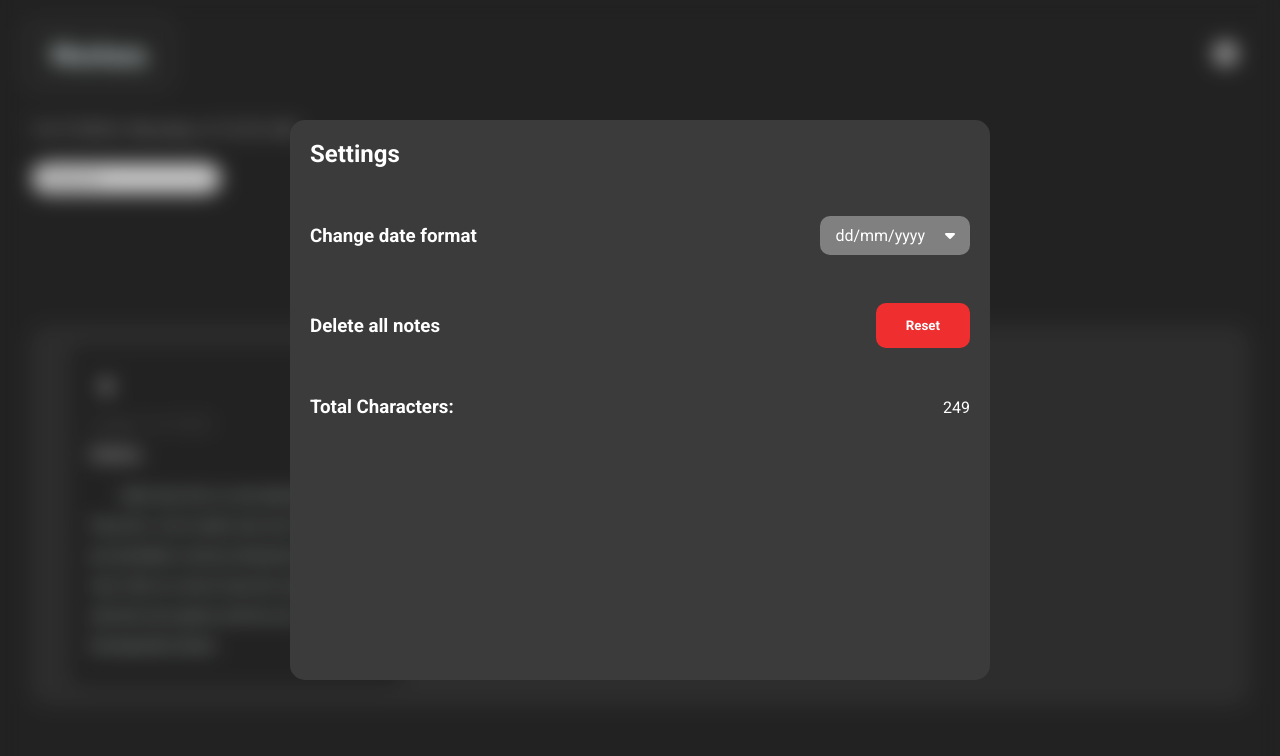
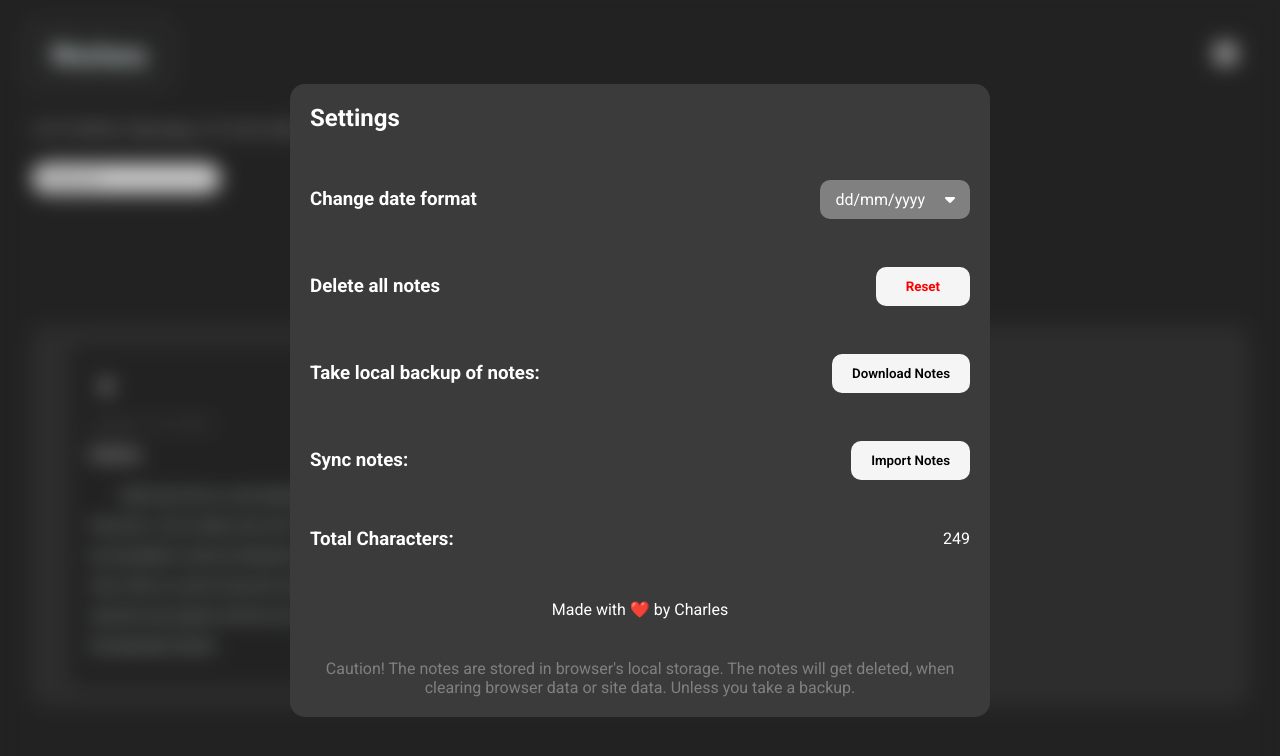
Before and after one commit to Charles7458/Note-App, a React (Vite) app: page / in a window 1280 px wide. Both pictures are taken after a click on the button 1225 px from the left and 54 px from the top of the page. Shown: the top 756 px of the page. Built offline with nearby package versions, Linux system fonts and the light colour scheme.

Commit message:
trial for import/export

```diff
--- a/src/NoteApp.jsx
+++ b/src/NoteApp.jsx
@@ -106,7 +106,6 @@ function NoteApp() {
 
     const [notes, dispatch] = useReducer(noteReducer, JSON.parse(localStorage.getItem("notes")) || initialNotes);
     const nextId = notes.length;
-    const numPages = nextId/LIMIT;
     const [page, setPage] = useState(1);
     const [showSettings, setShowSettings] = useState(false);
     const [showPopup, setShowPopup] = useState(false);
@@ -210,8 +209,73 @@ function NoteApp() {
         localStorage.clear();
         location.reload();
     }
+
+    function handleReplace(newNotes){
+        dispatch(
+            {
+                type: "replace",
+                notes: newNotes
+            }
+        )
+    }
+
     const checklistItems = ['Finish notes app', 'implement checklist', 'meet my friend'];
 
+    function downloadNotes() {
+        const json = JSON.stringify(notes.toReversed(),null, 2);
+        const blob = new Blob([json], {type: "application/json"});
+        const url = URL.createObjectURL(blob);
+
+        const a = document.createElement("a");
+        a.href = url;
+        a.download = "my-notes.json";
+        a.click();
+        URL.revokeObjectURL(url);
+    }
+
+    function importNotes(importedNotes) {
+
+        console.log("importNotes function running")
+
+        let currId = nextId;
+        let tempNotes = [];
+        console.log("import length: "+importedNotes.length)
+        console.log("notes length: "+notes.length)
+        for(let i=0;i<importedNotes.length;i++){
+
+            let note = importedNotes[i];
+            let prototype = Object.getPrototypeOf(notes[0])
+            try{
+                if(Object.getPrototypeOf(importedNotes[i]) == prototype){
+                    note.id = currId;
+                    console.log(tempNotes.push(note));
+                    currId++;
+                    console.log("note"+i+": id:"+note.id + note.title)
+                }
+                else {
+                    throw new Error("invalid note element")
+                }
+            }
+            catch(err) {
+                console.error(err);
+                alert("Invalid notes file")
+                return;
+            }
+        }
+        tempNotes = [...tempNotes,...notes];
+        console.log("temp notes length:"+tempNotes.length)
+
+        if(tempNotes.length == importedNotes.length+notes.length){
+            console.log("import successful")
+            handleReplace(tempNotes);
+            alert("Import successful")
+
+        }
+        else{
+            alert("Import failed")
+        }
+
+    }
 
     return (
 
@@ -224,7 +288,9 @@ function NoteApp() {
             <Clock dateFormat={dateFormat}/>
 
             <input type='search' placeholder='Search' className='search' value={search} onChange={e => setSearch(e.target.value)}/>
-            <SettingPopup show={showSettings} existingFormat={dateFormat} onHide={()=>setShowSettings(false)} onFormatChange={setDateFormat} onReset={()=>setShowResetPopup(true)} totalChar={totalChar}/>
+            <SettingPopup show={showSettings} existingFormat={dateFormat} onHide={()=>setShowSettings(false)}
+            onFormatChange={setDateFormat} onReset={()=>setShowResetPopup(true)} totalChar={totalChar}
+            onDownload={downloadNotes}  onImport={importNotes}/>
             <YesNoPopup action="Delete" message={delNoteMessage} show={showDelPopup} onYes={handleDeleteNotes} onNo={()=>setShowDelPopup(false)}/> {/* Delete Note Popup*/}
             <YesNoPopup action="Reset" message={resetMessage} show={showResetPopup} onYes={handleReset} onNo={()=>setShowResetPopup(false)}/>  {/* Reset Popup*/}
             <PopUp key={selectedNote} show={showPopup} id={selectedNote} title={popupTitle}
@@ -273,7 +339,7 @@ function NoteApp() {
 
                         :
                             //then mapping unpinned notes
-                            notes.toReversed().filter((note)=>{return !note.pinned}).map( (note) =>
+                            notes.filter((note)=>{return !note.pinned}).map( (note) =>
                                 <Note key={note.id} id={note.id} title={note.title} content={note.content} createdOn={note.createdOn} dateFormat={dateFormat}
                             lastEdited={note.lastEdited} onEdit={handlEditClick} onDelete={handleDeleteClick} pinned={note.pinned} onPin={()=>handlePin(note.id)} onUnpin={()=>handleUnpin(note.id)} />
                             )
@@ -283,8 +349,7 @@ function NoteApp() {
                     {/* <Checklist title='TO DO LIST' items={checklistItems}/> */}
 
                 </div>
-                {/* <Pagination numPages={5} setPage={setPage} currentPage={page}/> */}
-                </div>
+            </div>
 
             }
 
--- /dev/null
+++ b/src/components/ImportExportPopup.jsx
@@ -0,0 +1,98 @@
+import { useState } from "react";
+
+export default function ImportExportPopup({show,close, isImport, onDownload, onImport}){
+
+    if(show) {
+        const [importEvent,setImportEvent] = useState(null)
+
+        function handleImport(){
+            const event = importEvent
+            console.log("File selected"+event.target.files[0].name)
+
+            const file = event.target.files[0]
+            if(event == null || event.target.files[0] == null) {
+                console.log("Choose a file first")
+                return;
+            }
+
+            if (file.type !== "application/json") {
+                alert("Please upload a valid JSON file");
+                event.target.value = "";
+                return;
+            }
+            const reader = new FileReader();
+            reader.readAsText(file);//starts reader.onload after reading
+            reader.onload = (e) => {
+                try {
+                    const tempNotes = JSON.parse(e.target.result)
+                    if(!Array.isArray(tempNotes)){
+                        throw new Error("Invalid json file")
+                    }
+                    console.log("imported notes: " + tempNotes)
+                    onImport(tempNotes)
+                }
+                catch(err) {
+                    alert("Invalid notes file");
+                    console.error(err)
+                }
+                finally{
+                    setImportEvent(null)
+                    event.target.value = ""
+                    close();
+                }
+            }
+        }
+
+        // function handleImport(){
+        //     if(importEvent != null){
+        //         console.log("import file exists")
+        //         onImport(importedNotes)
+        //     }
+        //     else{
+        //         alert("Choose a file first!")
+        //     }
+        // }
+
+
+        return (
+            <div className="popup-div" onClick={close}>
+                <div className="import-popup" onClick={e=>e.stopPropagation()}>
+                    <div style={{display:'flex', width:'full', justifyContent:'end'}}>
+                        <button className="close-btn"
+                            onClick={close}>
+                            <i className="fa-solid fa-close"></i>
+                        </button>
+                    </div>
+
+                    <p style={{padding:'20px'}}>{
+                    isImport ? "Select the file and click the below to sync the local notes with the present ones."
+                                    :
+                        "The below button will start download of notes."
+                        }
+                        </p>
+                        {
+                            !isImport &&
+                            <i style={{display:'block',color:'gray',fontSize:'14px',width:'400px',marginInline:'auto',}}>(No need to be afraid, the file is in js format because it's most compatible with this web app.)</i>
+                        }
+                    {
+                        isImport ?
+                        <div style={{display:'flex',justifyContent:'space-evenly',marginBlock:"20px"}}>
+                            <input type="file" id="fileInput" accept=".json" onChange={e=>setImportEvent(e)} className="file-input"/>
+                            <button className="download-btn" onClick={handleImport}>
+                                Import
+                            </button>
+                        </div>
+                        :
+                        <button className="download-btn" onClick={()=>{onDownload();close();}} style={{marginBlock:'20px'}}>
+                            Download
+                        </button>
+                    }
+
+                </div>
+
+            </div>
+        )
+
+    }
+
+}
--- a/src/components/SettingPopup.jsx
+++ b/src/components/SettingPopup.jsx
@@ -1,12 +1,18 @@
 import ReactDOM from 'react-dom';
 import { useState } from 'react';
 import '../styles/settings.css';
+import ImportExportPopup  from './ImportExportPopup' ;
 
-export default function SettingPopup({show, existingFormat, onHide, onReset,onFormatChange, totalChar}) {
+
+export default function SettingPopup({show, existingFormat, onHide, onReset,onFormatChange, totalChar, onDownload, onImport}) {
     if(!show) {
         return null;
     }
+
     const [showOption,setShowOptions] = useState(false)
+    const [showImpExp, setShowImpExp] = useState(false)
+    const [isImp, setIsImp] = useState(false)
+
     const [format, setFormat] = useState(existingFormat)
     const formats = ["dd/mm/yyyy", "mm/dd/yyyy"]
     function handleFormatChange(value) {
@@ -16,8 +22,10 @@ export default function SettingPopup({show, existingFormat, onHide, onReset,onFo
             onFormatChange(value)
         }
     }
+
     return ReactDOM.createPortal(
         <div className='popup-div' onClick={onHide}>
+            <ImportExportPopup show={showImpExp} close={()=>{setShowImpExp(false)}} isImport={isImp} onDownload={onDownload} onImport={onImport}/>
             <div className='settings-div' onClick={e=>e.stopPropagation()}>
                 <h2 style={{marginBlockEnd:'30px'}}>Settings</h2>
                 <div className='flex-items-center space-between my-3'>
@@ -41,15 +49,35 @@ export default function SettingPopup({show, existingFormat, onHide, onReset,onFo
                     <h3>Delete all notes</h3>
                     <button className='reset-btn' onClick={e=>{e.stopPropagation();onReset()}}>Reset</button>
                 </div>
-                {
+
+                <div className='flex-items-center space-between my-3'>
+                    <h3>Take local backup of notes: </h3>
+                    <button className='download-btn' onClick={()=>{setIsImp(false);setShowImpExp(true)}}>Download Notes</button>
+                </div>
+
+                <div className='flex-items-center space-between my-3'>
+                    <h3>Sync notes: </h3>
+                    <button className='import-btn' onClick={()=>{setIsImp(true);setShowImpExp(true)}}>Import Notes</button>
+                </div>
+
+                                {
                     totalChar &&
                     <div className='flex-items-center space-between my-3'>
                         <h3>Total Characters: </h3>
                         <p>{totalChar}</p>
                     </div>
+
                 }
+
+                <p style={{marginTop:'50px',textAlign:'center'}}>
+                    Made with ❤️ by Charles
+                </p>
+
+                <p style={{color:"gray",marginTop:'40px',textAlign:'center'}}>
+                    Caution! The notes are stored in browser's local storage. The notes will get deleted, when clearing browser data or site data. Unless you take a backup.
+                </p>
+
             </div>
-        </div>,
-        document.body
+        </div>, document.body
     )
 }
--- a/src/noteReducer.js
+++ b/src/noteReducer.js
@@ -3,13 +3,13 @@ export default function noteReducer(notes, action) {
         case 'add':
         {
             console.log(`note added. ID: ${action.id}`);
-           return [...notes, {
-            id: action.id,
-            createdOn: action.createdOn,
-            title: action.title,
-            content: action.content,
-            pinned: false
-           }];
+            return [{
+                id: action.id,
+                createdOn: action.createdOn,
+                title: action.title,
+                content: action.content,
+                pinned: false
+            }, ...notes];
         }
 
         case 'edit': {
@@ -45,6 +45,10 @@ export default function noteReducer(notes, action) {
             return notes.filter((note)=> note.id !== action.id)
         }
 
+        case 'replace': {
+            return action.notes
+        }
+
         default: {
             alert("unidentified action");
             return null;
--- a/src/styles/settings.css
+++ b/src/styles/settings.css
@@ -35,25 +35,44 @@
 .space-between {
     justify-content: space-between;
 }
+
 .reset-btn {
-    padding: 15px 30px;
+    padding: 12px 30px;
     font-weight: 700;
     border-radius: 10px;
-    background-color: rgb(239, 47, 47);
-    color: white;
+    background-color: whitesmoke;
+    color: red;
     cursor:pointer;
     border: none;
 }
 
 .reset-btn:hover {
-    background-color: red;
-    scale: 1.05;
+    background-color: rgb(235, 50, 50);
+    color: whitesmoke;
+    scale: 1.02;
+    transition-duration: 50ms;
 }
+
+.download-btn, .import-btn {
+    background-color: whitesmoke;
+    font-weight: 600;
+    padding: 12px 20px;
+    border-radius: 10px;
+    border: none;
+    cursor: pointer;
+}
+
 
 .dropdown-container {
     position: relative;
     display: inline-block;
     z-index: 5;
+}
+
+.import-btn:hover, .download-btn:hover {
+    background-color: black;
+    color: whitesmoke;
+    transition-duration: 50ms;
 }
 .dropdown {
     position:fixed;
@@ -71,3 +90,36 @@
 .dropdown-option:hover {
     background-color: gray;
 }
+
+.import-popup {
+    position: fixed;
+    top: 10%;
+    z-index: 5;
+    padding: 0px 0px 30px 0px;
+    height: fit-content;
+    width: clamp(250px, 85vw, 700px);
+    background-color: rgb(54, 55, 58);
+    color:white;
+    border-radius: 30px;
+    text-align: center;
+}
+
+.close-btn {
+    color: gray;
+    background-color: transparent;
+    border: none;
+    text-align: end;
+    padding: 10px 20px ;
+    font-size: 25px;
+    cursor: pointer;
+}
+
+.file-input {
+    background-color: gray;
+    height: fit-content;
+    width: fit-content;
+}
+
+.file-input::file-selector-button{
+    padding: 5px 10px;
+}
```
